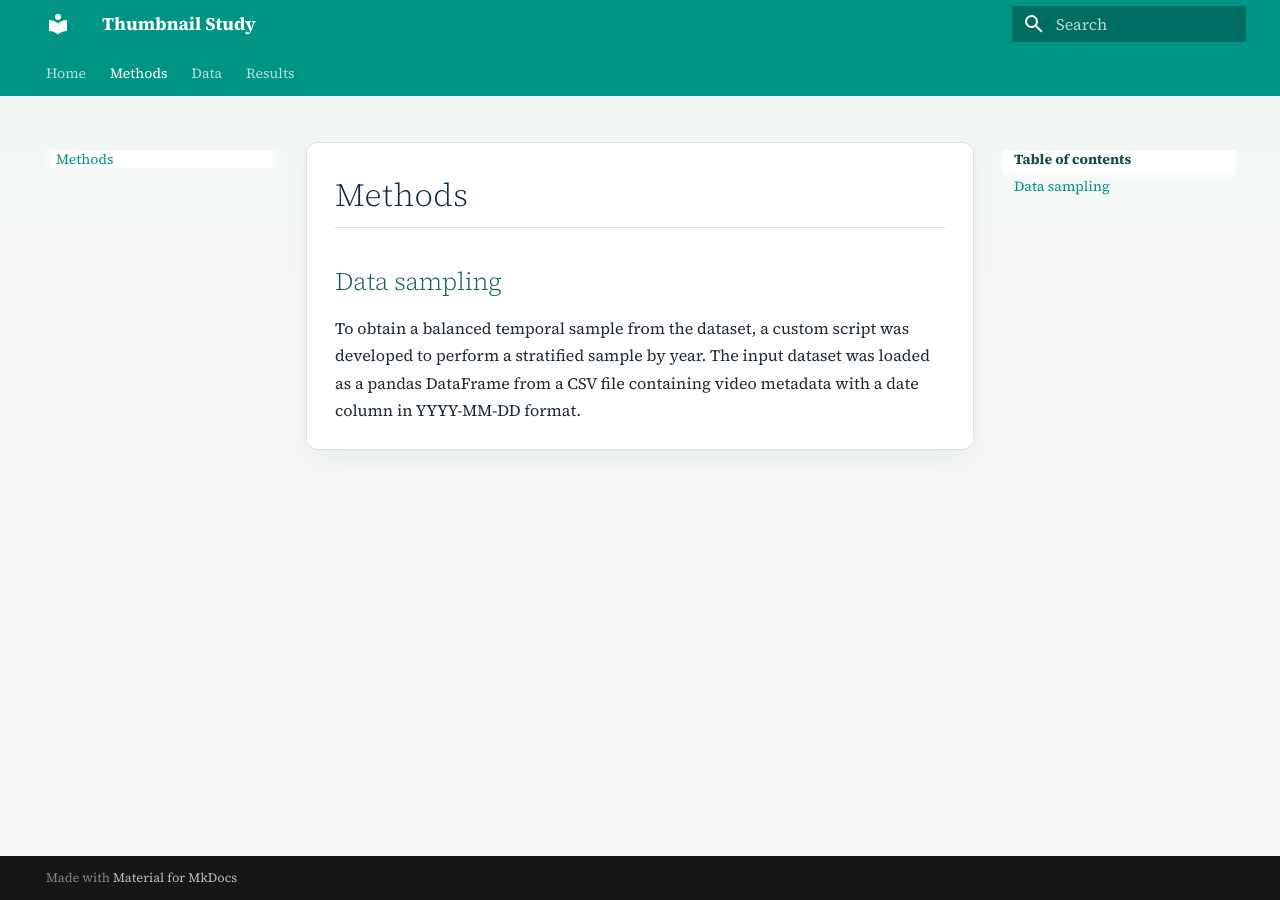
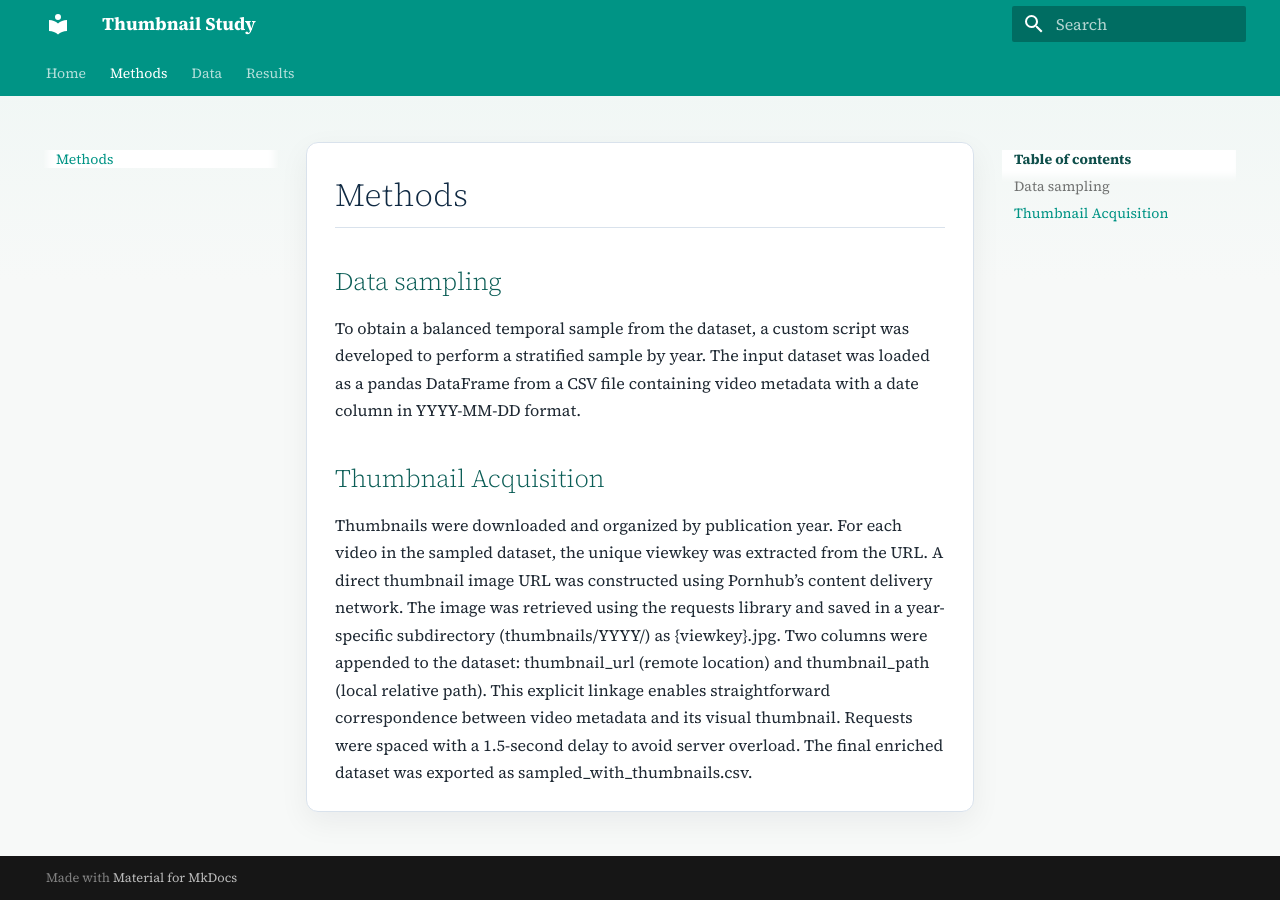
Before and after one commit to lyashevska/thmbnails, an MkDocs documentation site: the page built from docs/methods.md, in a window 1280 px wide. Built offline with MkDocs 1.6.1 and Material for MkDocs 9.7.7, drawn with Linux system fonts in a browser that asks for light colours.

Commit message:
explain  methods

```diff
--- a/docs/methods.md
+++ b/docs/methods.md
@@ -2,3 +2,7 @@
 
 ## Data sampling
 To obtain a balanced temporal sample from the dataset, a custom script was developed to perform a stratified sample by year. The input dataset was loaded as a pandas DataFrame from a CSV file containing video metadata with a date column in YYYY-MM-DD format.
+
+## Thumbnail Acquisition
+Thumbnails were downloaded and organized by publication year. For each video in the sampled dataset, the unique viewkey was extracted from the URL. A direct thumbnail image URL was constructed using Pornhub’s content delivery network. The image was retrieved using the requests library and saved in a year-specific subdirectory (thumbnails/YYYY/) as {viewkey}.jpg.
+Two columns were appended to the dataset: thumbnail_url (remote location) and thumbnail_path (local relative path). This explicit linkage enables straightforward correspondence between video metadata and its visual thumbnail. Requests were spaced with a 1.5-second delay to avoid server overload. The final enriched dataset was exported as sampled_with_thumbnails.csv.
```
